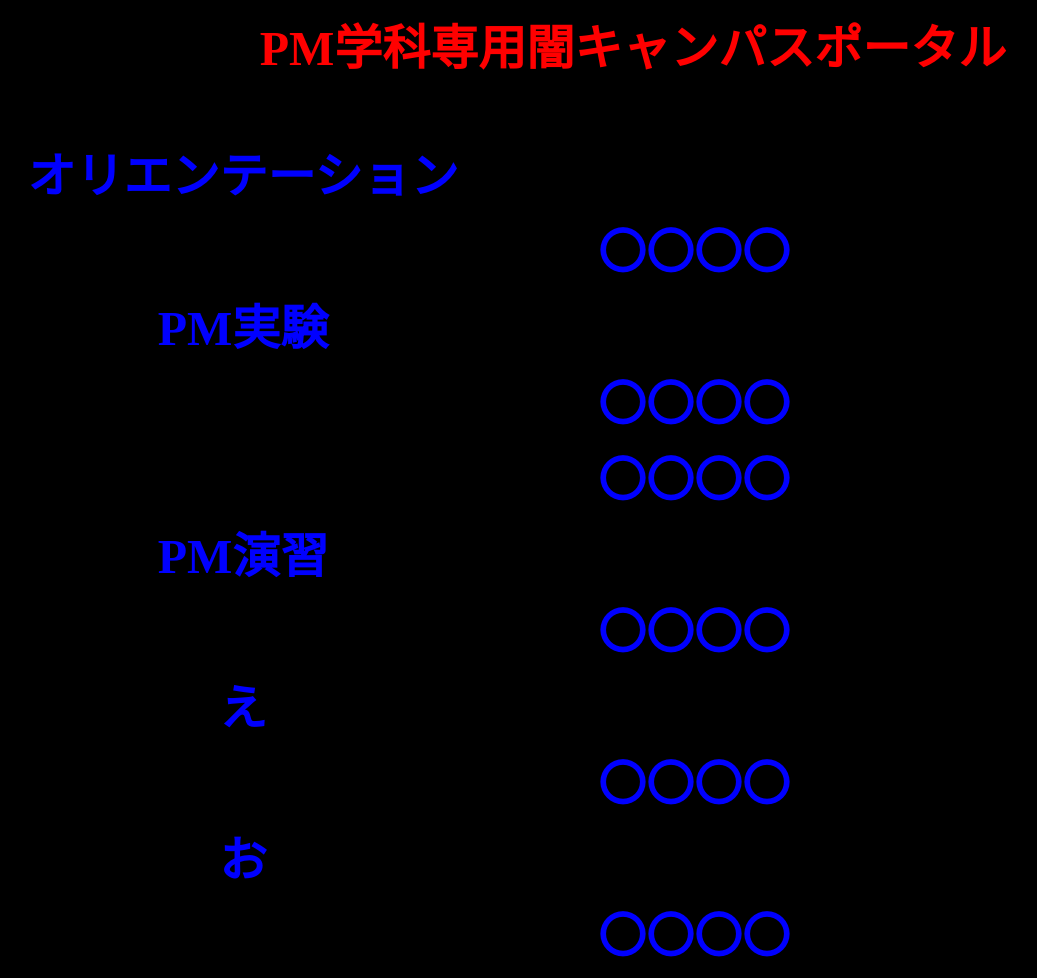
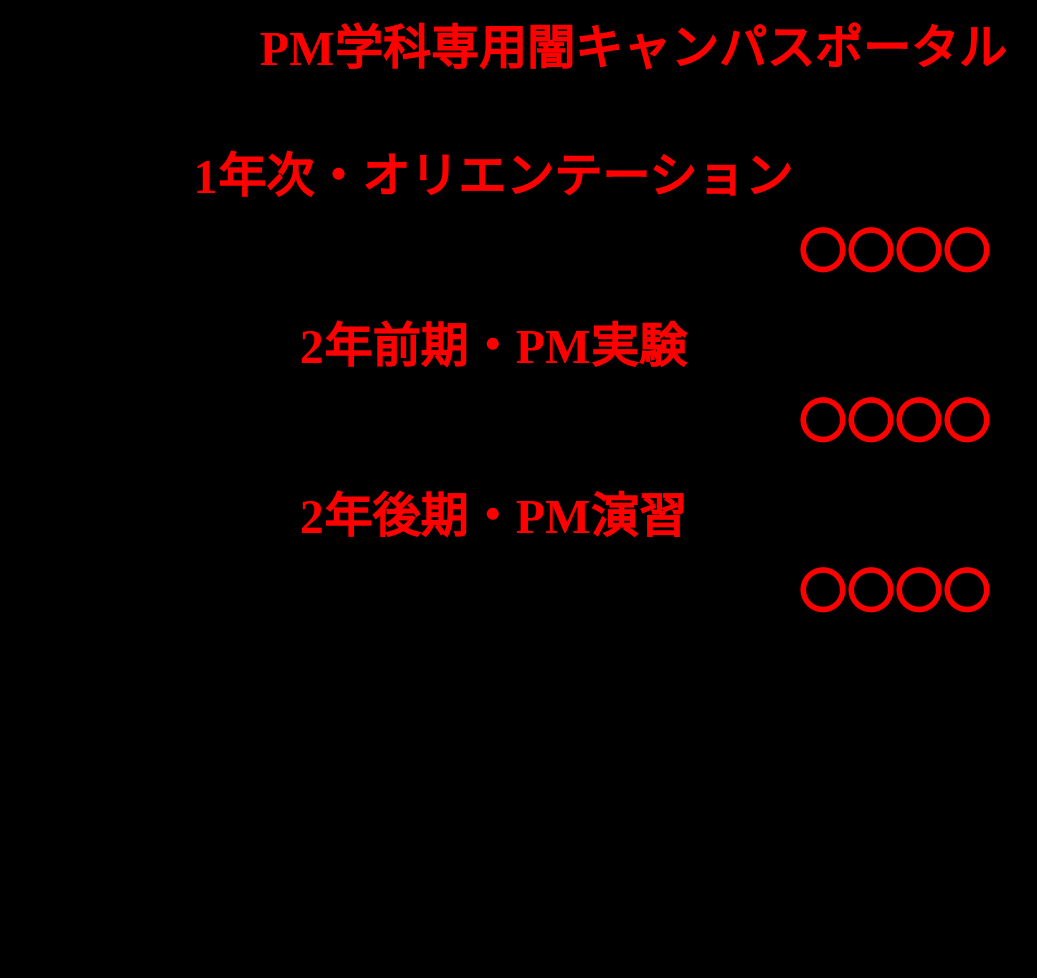
Before and after one commit to kazukiyoshida96/PM-, a PHP site: page /ArtifactsMenu.htm in a window 1280 px wide. Shown: the whole page, without its empty margins (7-1044 px from the left). After the commit the page ends 613 px from the top, so only its background shows below. Run offline with PHP 8.4, Linux system fonts and the light colour scheme.

Commit message:
ページのレイアウト変更、パワポ修正

```diff
--- a/Artifacts1.htm
+++ b/Artifacts1.htm
@@ -26,7 +26,7 @@
 
 <table align="center" width="800" height="50">
 			<tr>
-				<td align="center"><font size="7" color="0000ff"><b>成果物.pdf<b></font></td>
+				<td align="center"><font size="7" color="ff0000"><b>成果物.pdf<b></font></td>
 
 			</tr>
 		</table>
--- a/ArtifactsMenu.htm
+++ b/ArtifactsMenu.htm
@@ -23,80 +23,55 @@
 <br>
 <br>
 
-<table width="500" height="50">
+<table width="1000" height="50">
 			<tr>
-				<td align="center"><font size="7" color="0000ff"><b>オリエンテーション<b></font></td>
+				<td align="center"><font size="7" color="ff0000"><b>1年次・オリエンテーション<b></font></td>
 			</tr>
 		</table>
-<table width="800" height="50">
+
+<table width="1000" height="50">
 			<tr>
-				<td align="right"><a href="Artifacts1.htm"><font size="7" color="0000ff"><b>〇〇〇〇<b></font></a></td>
+				<td align="right"><a href="Artifacts1.htm"><font size="7" color="ff0000"><b>〇〇〇〇<b></font></a></td>
+
+			</tr>
+		</table>
+
+<br>
+
+
+<table width="1000" height="50">
+			<tr>
+				<td align="center"><font size="7" color="ff0000"><b>2年前期・PM実験<b></font></td>
+			</tr>
+		</table>
+
+<table width="1000" height="50">
+			<tr>
+				<td align="right"><a href="Artifacts1.htm"><font size="7" color="ff0000"><b>〇〇〇〇<b></font></a></td>
 
 			</tr>
 		</table>
 
 
 
-<table width="500" height="50">
+<br>
+
+<table width="1000" height="50">
 			<tr>
-				<td align="center"><font size="7" color="0000ff"><b>PM実験<b></font></td>
+				<td align="center"><font size="7" color="ff0000"><b>2年後期・PM演習<b></font></td>
 			</tr>
 		</table>
 
-<table width="800" height="50">
+<table width="1000" height="50">
 			<tr>
-				<td align="right"><a href="Artifacts1.htm"><font size="7" color="0000ff"><b>〇〇〇〇<b></font></a></td>
-
-			</tr>
-		</table>
-
-<table width="800" height="50">
-			<tr>
-				<td align="right"><a href="Artifacts1.htm"><font size="7" color="0000ff"><b>〇〇〇〇<b></font></a></td>
+				<td align="right"><a href="Artifacts1.htm"><font size="7" color="ff0000"><b>〇〇〇〇<b></font></a></td>
 
 			</tr>
 		</table>
 
 
-<table width="500" height="50">
-			<tr>
-				<td align="center"><font size="7" color="0000ff"><b>PM演習<b></font></td>
-			</tr>
-		</table>
-
-<table width="800" height="50">
-			<tr>
-				<td align="right"><a href="Artifacts1.htm"><font size="7" color="0000ff"><b>〇〇〇〇<b></font></a></td>
-
-			</tr>
-		</table>
 
 
-<table width="500" height="50">
-			<tr>
-				<td align="center"><font size="7" color="0000ff"><b>え<b></font></td>
-			</tr>
-		</table>
-
-<table width="800" height="50">
-			<tr>
-				<td align="right"><a href="Artifacts1.htm"><font size="7" color="0000ff"><b>〇〇〇〇<b></font></a></td>
-
-			</tr>
-		</table>
-
-<table width="500" height="50">
-			<tr>
-				<td align="center"><font size="7" color="0000ff"><b>お<b></font></td>
-			</tr>
-		</table>
-
-<table width="800" height="50">
-			<tr>
-				<td align="right"><a href="Artifacts1.htm"><font size="7" color="0000ff"><b>〇〇〇〇<b></font></a></td>
-
-			</tr>
-		</table>
 
 </body>
 </html>
--- a/style1.css
+++ b/style1.css
@@ -2,6 +2,7 @@ body{ background-color: #000000;
 width:100%;
 margin-left: 0;
 margin-right: 0;
+}
 
 a {
 text-decoration: none;
```
Also changed, not shown: PastQuestionsMenu.htm (+11 -11 lines), TimeMenu.htm (+4 -4 lines), index.htm (+11 -11 lines), 2 other files.
